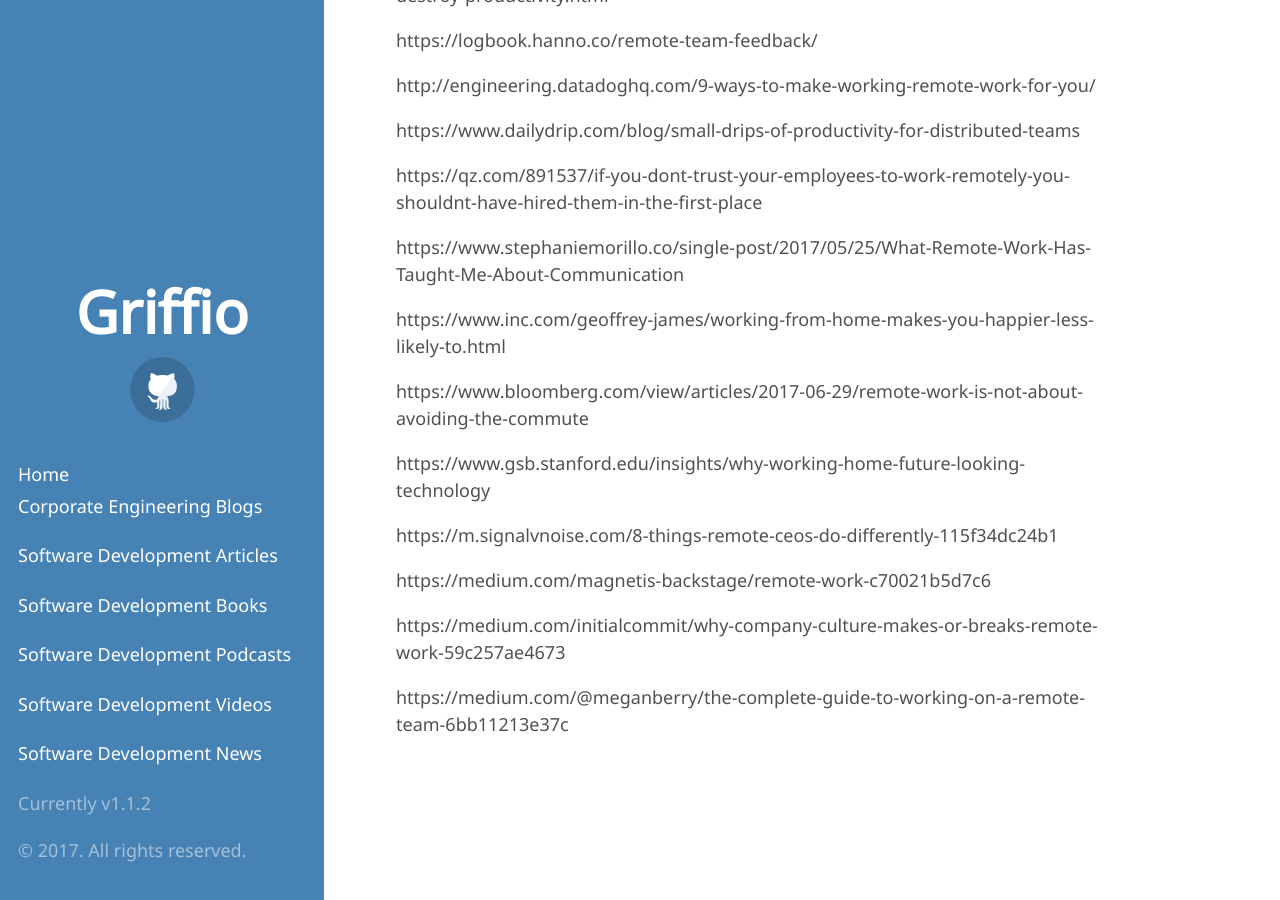
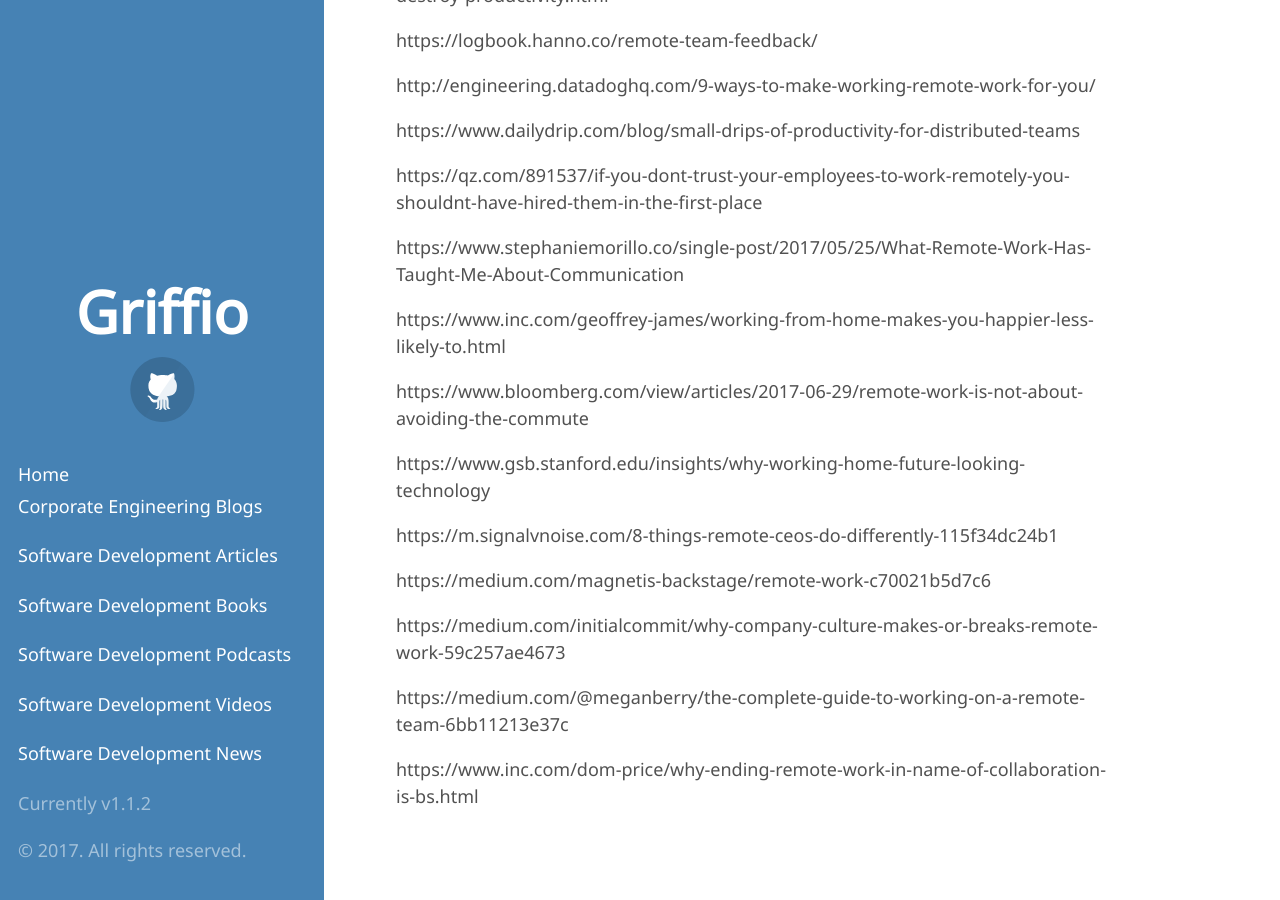
Before and after one commit to griffio/griffio.github.io, a Jekyll site: the page built from distributed_and_remote.md, in a window 1280 px wide and 900 px high, scrolled down 6228 px. Built offline with Jekyll 4.4.1, drawn with Linux system fonts in a browser that asks for light colours; some web fonts are replaced; our own code applies the rules of GitHub Pages for plain Markdown files; some of the changed lines change nothing that is shown.

Commit message:
Update distributed_and_remote.md

```diff
--- a/distributed_and_remote.md
+++ b/distributed_and_remote.md
@@ -255,3 +255,5 @@ https://medium.com/magnetis-backstage/remote-work-c70021b5d7c6
 https://medium.com/initialcommit/why-company-culture-makes-or-breaks-remote-work-59c257ae4673
 
 https://medium.com/@meganberry/the-complete-guide-to-working-on-a-remote-team-6bb11213e37c
+
+https://www.inc.com/dom-price/why-ending-remote-work-in-name-of-collaboration-is-bs.html
```
